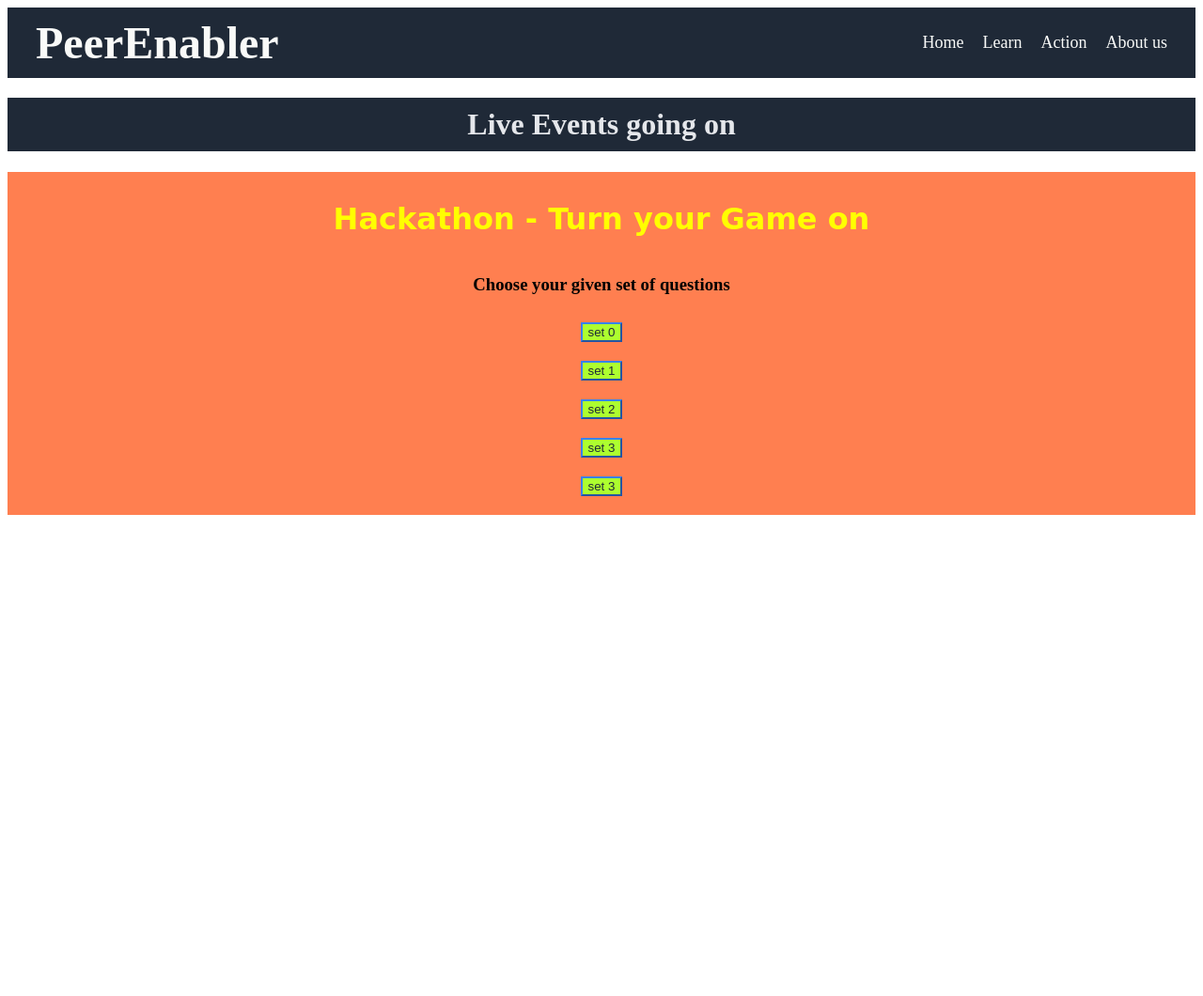
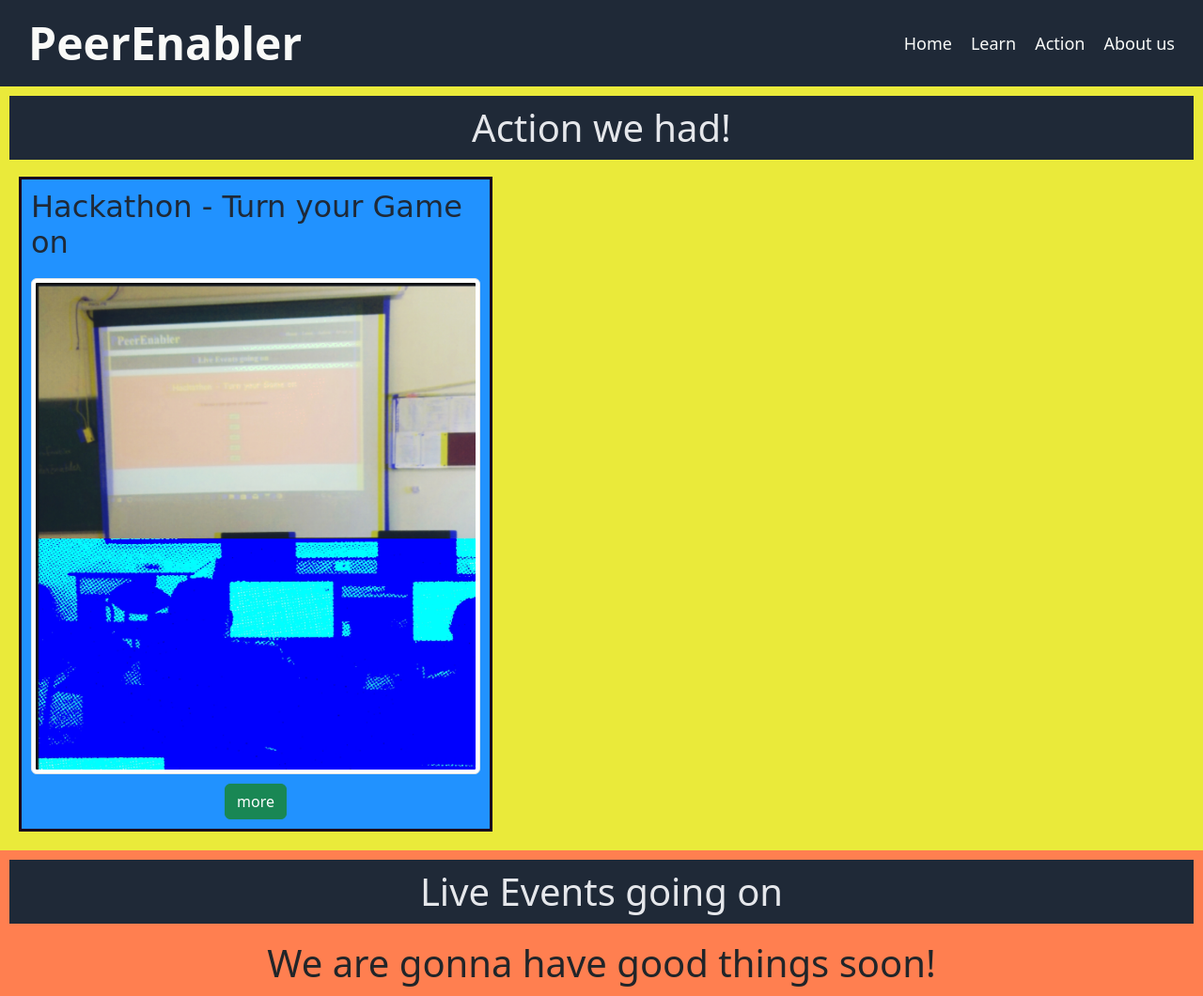
Before and after one commit to DMad19/PeerEnabler, a plain HTML site: page pages/action.html in a window 1280 px wide. Shown: the whole page at 94% size. Before the commit the page ends 800 px from the top, so only its background shows below. Drawn offline with nearby package versions, Linux system fonts and the light colour scheme.

Commit message:
hackathon-done

```diff
--- a/pages/action.html
+++ b/pages/action.html
@@ -5,6 +5,8 @@
     <meta http-equiv="X-UA-Compatible" content="IE=edge">
     <meta name="viewport" content="width=device-width, initial-scale=1.0">
     <title>Action</title>
+    <script src="https://cdn.jsdelivr.net/npm/bootstrap@5.2.2/dist/js/bootstrap.bundle.min.js" integrity="sha384-OERcA2EqjJCMA+/3y+gxIOqMEjwtxJY7qPCqsdltbNJuaOe923+mo//f6V8Qbsw3" crossorigin="anonymous"></script>
+    <link href="https://cdn.jsdelivr.net/npm/bootstrap@5.2.2/dist/css/bootstrap.min.css" rel="stylesheet" integrity="sha384-Zenh87qX5JnK2Jl0vWa8Ck2rdkQ2Bzep5IDxbcnCeuOxjzrPF/et3URy9Bv1WTRi" crossorigin="anonymous">
     <link rel="stylesheet" href="../style/index.css">
     <link rel="stylesheet" href="../style/remaining.css">
 </head>
@@ -12,24 +14,25 @@
     <div id="heading">
         <div style="font-size:3rem;">PeerEnabler</div>
         <nav id="navbar">
-            <div><a href="#">Home</a></div>
-            <div><a href="#Learn">Learn</a></div>
+            <div><a href="../index.html">Home</a></div>
+            <div><a href="../index.html#learn">Learn</a></div>
             <div><a href="../pages/action.html">Action</a></div>
             <div><a href="">About us</a></div>
         </nav>
     </div>
-    <h1 id="title">Live Events going on</h1>
+    <div id="past">
+        <h1 class="title" style="width: 100%;">Action we had!</h1>
+        <div id="events" style="width: 100%;">
+            <div class="event">
+                <h2 style="font-family: cursive;">Hackathon - Turn your Game on</h2>
+                <img src="../images/Hackathon/Hackathon-TYGO.jpeg" alt="event-pic" class="img img-thumbnail">
+                <a href="../pages/Action/hackathon.html"><button class="btn btn-success">more</button></a>
+            </div>
+        </div>
+    </div>
     <div id="hackathon">
-        <h1 style="font-family: cursive; color:yellow;">Hackathon - Turn your Game on</h1>
-        <h3>Choose your given set of questions</h3>
-        <div>
-            <button><a href="../images/Hackathon/set0.png">set 0</a></button><br>
-            <button><a href="../images/Hackathon/set1.png">set 1</a></button><br>
-            <button><a href="../images/Hackathon/set2.jpeg">set 2</a></button><br>
-            <button><a href="../images/Hackathon/set3.jpeg">set 3</a></button><br>
-            <button><a href="../images/Hackathon/set4.jpeg">set 3</a></button><br>
-
-        </div>
+        <h1 class="title" style="width: 100%;">Live Events going on</h1>
+        <div><h1>We are gonna have good things soon!</h1></div>
     </div>
 </body>
 </html>
--- a/style/remaining.css
+++ b/style/remaining.css
@@ -105,8 +105,9 @@ button:hover{
     align-items: center;
     background-color: coral;
     padding: 10px;
+    gap: 10px;
 }
-#title{
+.title{
     background-color: #1f2937;
     color: #e5e7eb;
     display: flex;
@@ -121,3 +122,40 @@ button:hover{
 #hackathon>div>button>a{
     color: #1f2937;
 }
+#past{
+    display: flex;
+    flex-direction: column;
+    justify-content: center;
+    align-items: center;
+    background-color: rgb(234, 234, 58);
+    padding: 10px;
+}
+#events{
+    display: flex;
+    flex-direction: row;
+    justify-content: start;
+    align-items: flex-start;
+}
+.event{
+    display: flex;
+    flex-direction: column;
+    justify-content: center;
+    align-items: center;
+    gap:10px;
+    width:40%;
+    margin:10px;
+    border: 3px solid rgb(25, 1, 29);
+    background-color: #2192FF;
+    color: #1f2937;
+    padding: 10px;
+}
+.images{
+    display: flex;
+    flex-direction: row;
+    justify-content: center;
+    align-items: center;
+    flex-wrap: wrap;
+}
+.images>img{
+    width: 40%;
+}
```
Also changed, not shown: pages/Action/hackathon.html (added, +43 -0 lines), images/Hackathon/Hackathon-TYGO.jpeg (added).
